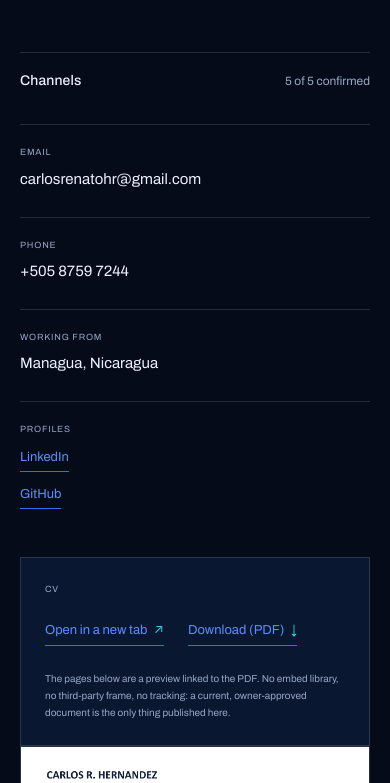
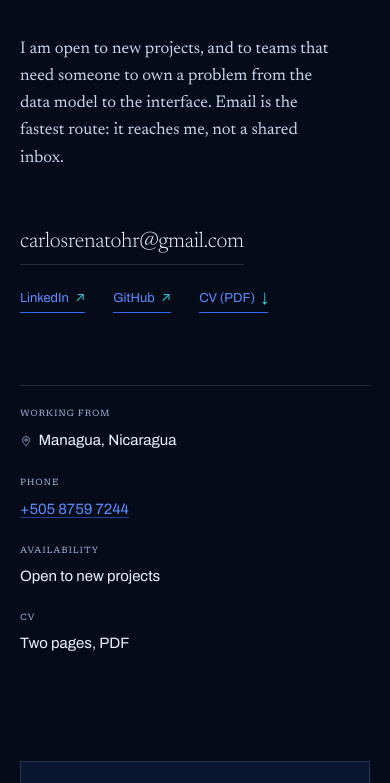
Before and after one commit to carlosrenatohr/me, an Astro site: page /me/contact in a window 390 px wide. Shown: the part 311-1094 px from the top of the page. Built offline with nearby package versions, Linux system fonts and the light colour scheme; Astro itself is replaced by a stand-in of ours; no server answers.

Commit message:
feat(site): lead Contact with the address and pin the location
The contact page now opens on the email at display size with profiles and CV beside it, then a
meta row for location, phone, availability and CV. The location carries a pin wherever it is
written: Home, About and Contact.

```diff
--- /dev/null
+++ b/src/components/LocationPin.astro
@@ -0,0 +1,25 @@
+---
+/**
+ * Location pin for a place name.
+ *
+ * Decorative: the place is always written next to it, so the icon is hidden
+ * from assistive technology and inherits the colour of its line.
+ */
+---
+
+<svg
+  class="pin"
+  viewBox="0 0 24 24"
+  width="12"
+  height="12"
+  fill="none"
+  stroke="currentColor"
+  stroke-width="1.6"
+  stroke-linecap="round"
+  stroke-linejoin="round"
+  aria-hidden="true"
+  focusable="false"
+>
+  <path d="M12 21s7-5.3 7-11a7 7 0 1 0-14 0c0 5.7 7 11 7 11Z"></path>
+  <circle cx="12" cy="10" r="2.5"></circle>
+</svg>
--- a/src/pages/contact.astro
+++ b/src/pages/contact.astro
@@ -1,27 +1,21 @@
 ---
 // Contact — direct channels only. No form, so nothing can silently fail.
 import BaseLayout from '@/layouts/BaseLayout.astro';
+import LocationPin from '@/components/LocationPin.astro';
 import { getContactDetails } from '@/lib/contact';
+import { getProfile } from '@/lib/content';
 import { ROUTES, SITE } from '@/config/site';
 import { publicAsset } from '@/config/assets';
 
 const contact = await getContactDetails();
-const hasLinks = contact.links.length > 0;
+const profile = await getProfile();
+const availability =
+  profile.data.contentStatus === 'verified' ? profile.data.availability : undefined;
 
-// The section rule carries the state of the record, not a repeated value:
-// visitors should see at a glance how much of this page is already confirmed.
-const confirmedChannels = [
-  contact.email,
-  contact.phone,
-  contact.location,
-  hasLinks ? 'links' : '',
-  contact.cvPath,
-].filter(Boolean).length;
-const channelsMeta =
-  confirmedChannels === 0 ? 'Nothing confirmed yet' : `${confirmedChannels} of 5 confirmed`;
+const externalLinks = contact.links.filter((link) => link.external);
 
 const description =
-  'Contact Carlos Renato: email and professional profiles. No forms, only direct channels that reach a person.';
+  'Contact Carlos Renato: email, professional profiles and CV. No forms, only direct channels that reach a person.';
 ---
 
 <BaseLayout
@@ -32,73 +26,86 @@ const description =
 >
   <section class="hero" aria-labelledby="contact-title">
     <div class="hero-grid">
-      <h1 id="contact-title">Contact</h1>
+      {availability && (
+        <p class="status">
+          <span class="status-dot" aria-hidden="true" />
+          {availability}
+        </p>
+      )}
+
+      <h1 id="contact-title">
+        Tell me what <br /> you are building.
+      </h1>
+
       <p class="hero-lede">
-        Direct channels only. Email is the fastest route; the profiles below are the rest of the
-        trail.
+        I am open to new projects, and to teams that need someone to own a problem from the data
+        model to the interface. Email is the fastest route: it reaches me, not a shared inbox.
       </p>
-    </div>
-  </section>
 
-  <section class="work" aria-labelledby="channels-title">
-    <div class="section-rule">
-      <h2 id="channels-title">Channels</h2>
-      <p>{channelsMeta}</p>
-    </div>
-
-    <div class="contact-grid">
-      <div class="contact-card">
-        <p class="contact-label">Email</p>
-        {contact.email ? (
-          <a class="contact-value" href={`mailto:${contact.email}`}>
+      <div class="contact-hero-actions">
+        {contact.email && (
+          <a class="mail-link" href={`mailto:${contact.email}`}>
             {contact.email}
           </a>
-        ) : (
-          <p class="contact-value is-pending">[email to confirm]</p>
         )}
-      </div>
 
-      <div class="contact-card">
-        <p class="contact-label">Phone</p>
-        {contact.phone ? (
-          <a class="contact-value" href={contact.phoneHref}>
-            {contact.phone}
-          </a>
-        ) : (
-          <p class="contact-value is-pending">[phone to confirm]</p>
-        )}
-      </div>
-
-      <div class="contact-card">
-        <p class="contact-label">Working from</p>
-        {contact.location ? (
-          <p class="contact-value">{contact.location}</p>
-        ) : (
-          <p class="contact-value is-pending">[location to confirm]</p>
-        )}
-      </div>
-
-      <div class="contact-card">
-        <p class="contact-label">Profiles</p>
-        {hasLinks ? (
         <ul class="contact-links">
-            {contact.links.map((link) => (
+          {externalLinks.map((link) => (
             <li>
-                <a
-                  class="text-link"
-                  href={link.url}
-                  target={link.external ? '_blank' : undefined}
-                  rel={link.external ? 'noopener noreferrer' : undefined}
-                >
-                  {link.label}
+              <a class="text-link" href={link.url} target="_blank" rel="noopener noreferrer">
+                {link.label} <span aria-hidden="true">↗</span>
               </a>
             </li>
           ))}
+          {contact.cvPath && (
+            <li>
+              <a class="text-link" href={contact.cvPath} download>
+                CV (PDF) <span aria-hidden="true">↓</span>
+              </a>
+            </li>
+          )}
         </ul>
+      </div>
+
+      <dl class="hero-meta">
+        <div>
+          <dt>Working from</dt>
+          <dd>
+            {contact.location ? (
+              <span class="meta-location">
+                <LocationPin />
+                {contact.location}
+              </span>
             ) : (
-          <p class="contact-value is-pending">[professional links to confirm]</p>
+              <span class="is-pending">[location to confirm]</span>
             )}
+          </dd>
         </div>
+        <div>
+          <dt>Phone</dt>
+          <dd>
+            {contact.phone ? (
+              <a href={contact.phoneHref}>{contact.phone}</a>
+            ) : (
+              <span class="is-pending">[phone to confirm]</span>
+            )}
+          </dd>
+        </div>
+        <div>
+          <dt>Availability</dt>
+          <dd>{availability ?? <span class="is-pending">[availability to confirm]</span>}</dd>
+        </div>
+        <div>
+          <dt>CV</dt>
+          <dd>
+            {contact.cvPath ? (
+              'Two pages, PDF'
+            ) : (
+              <span class="is-pending">[CV to be supplied]</span>
+            )}
+          </dd>
+        </div>
+      </dl>
     </div>
   </section>
 
```
Also changed, not shown: src/pages/about.astro (+10 -2 lines). Lines whose indentation alone changed are shown as unchanged.
